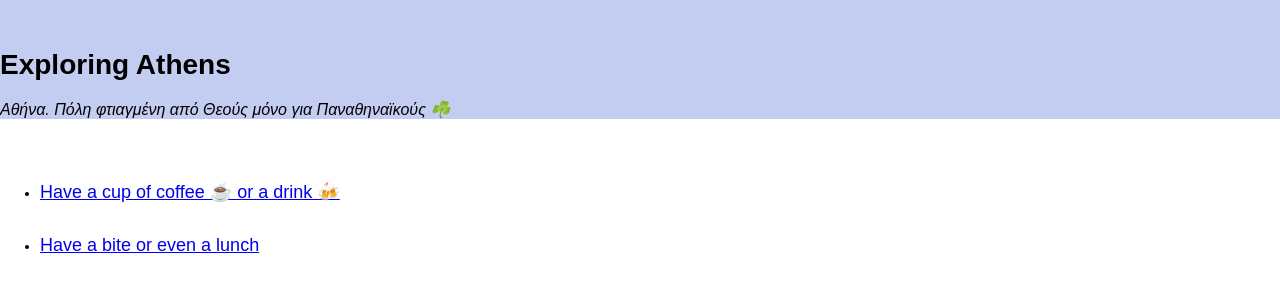
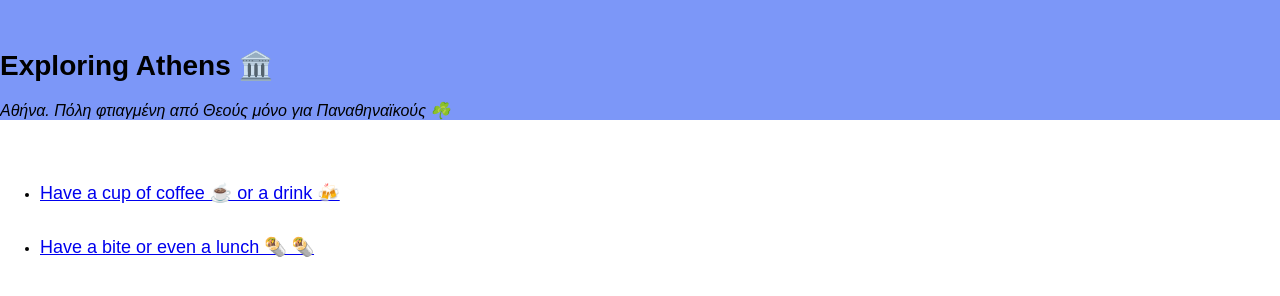
Before and after one commit to Bako-Misc/exploring_athens, a plain HTML site: page index.html in a window 1280 px wide. Drawn offline with Linux system fonts and the light colour scheme.

Commit message:
add some more

```diff
--- a/css/mystyle.css
+++ b/css/mystyle.css
@@ -26,7 +26,7 @@ body {
   }
 
 .top {
-    background-color: #c3cdf1;
+    background-color: #7c97f8;
     position: relative;
     padding-top: 30px;
 }
@@ -66,9 +66,7 @@ body {
     margin-right: 10px;
 }
 
-/* Your existing CSS rules */
-
-/* Add these media queries */
+/* Media queries */
 @media screen and (max-width: 768px) {
     .columns {
         width: 100%;
--- a/index.html
+++ b/index.html
@@ -3,7 +3,7 @@
     <head>
         <meta charset="utf-8">
         <meta name="viewport" content="width=device-width, initial-scale=1">
-        <title>Exploring Athens</title>
+        <title>Exploring Athens 🏛️ 🇬🇷</title>
         <link rel="stylesheet" href="css/mystyle.css">
         <link rel="icon" href="favicon.ico?v=2">
         <link rel="preconnect" href="https://fonts.googleapis.com">
@@ -12,7 +12,7 @@
     </head>
     <body>
         <div class= 'top'>
-            <h1>Exploring Athens</h1>
+            <h1>Exploring Athens 🏛️</h1>
             <p style="font-size: 16px;"><em>Αθήνα. Πόλη φτιαγμένη από Θεούς μόνο για Παναθηναϊκούς ☘️</em></p>
         </div>
         <br>
@@ -23,7 +23,7 @@
                 <li><a href="./caffee.html" style="font-size: 18px;">Have a cup of coffee ☕️ or a drink 🍻</a></li>
                 <br>
                 <br>
-                <li><a href="./lunch.html" style="font-size: 18px;">Have a bite or even a lunch</a></li>
+                <li><a href="./lunch.html" style="font-size: 18px;">Have a bite or even a lunch 🌯 🌯</a></li>
             </ul>
         </div>
     </body>
```
Also changed, not shown: caffee.html (+1 -1 lines).
